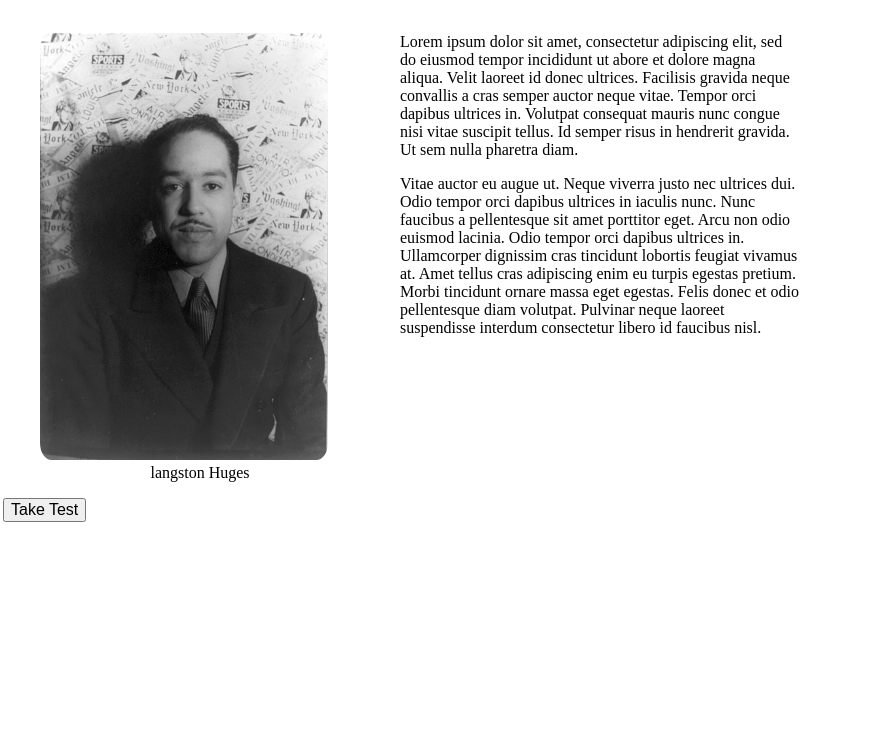
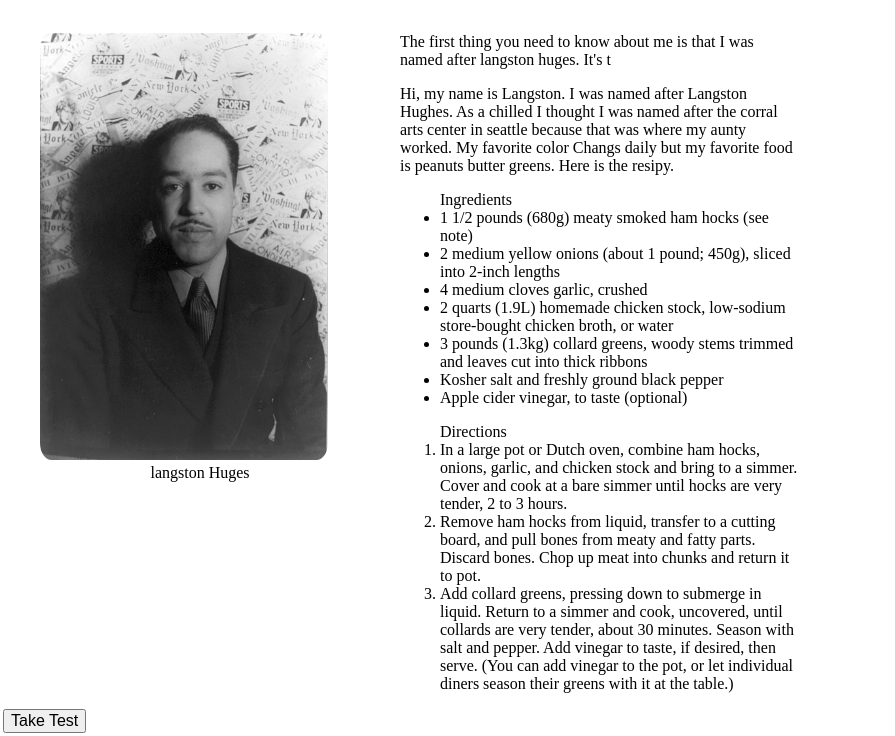
Before and after one commit to langstonBS/Lab01-AboutMe, a plain HTML site: page index.html in a window 1280 px wide. Shown: the part 110-846 px from the top of the page, without its empty margins (0-895 px from the left). Before the commit the page ends 800 px from the top, so only its background shows below. Drawn offline with Linux system fonts and the light colour scheme.

Commit message:
about me is made

```diff
--- a/app.js
+++ b/app.js
@@ -18,17 +18,11 @@ function runTest(){
     let score = '';
 
 
+
     //starting allert
-    alert("helow from me ");
+    alert("helo from me,");
 
-    //ask if wants to play
-    const play = confirm(" do you want to play");
-
-    if (play === false){
-        return;
-    }
-
-    //get name
+     //get name
     const firstName = prompt("What's your first name?");
     name = firstName;
     console.log(firstName);
@@ -38,6 +32,16 @@ function runTest(){
     const lastName = prompt("What is your last name");
     name = name + ' ' + lastName;
     console.log(name);
+
+
+    //ask if wants to cook
+    const cooking = confirm("do you want to cook my favorit resipy");
+    if (cooking === false){
+        return;
+    }
+
+
+
 
 
 
--- a/index.html
+++ b/index.html
@@ -22,19 +22,30 @@
             </figure>
         </section>
         <section class="main-content">
-            <p>Lorem ipsum dolor sit amet, consectetur adipiscing elit, sed do eiusmod tempor incididunt ut
-                abore et dolore magna aliqua. Velit laoreet id donec ultrices. Facilisis gravida neque
-                convallis a cras semper auctor neque vitae. Tempor orci dapibus ultrices in.
-                Volutpat consequat mauris nunc congue nisi vitae suscipit tellus.
-                Id semper risus in hendrerit gravida. Ut sem nulla pharetra diam.</p>
-                <p>Vitae auctor eu augue ut. Neque viverra justo nec ultrices dui.
-                Odio tempor orci dapibus ultrices in iaculis nunc. Nunc faucibus a
-                pellentesque sit amet porttitor eget. Arcu non odio euismod lacinia.
-            Odio tempor orci dapibus ultrices in. Ullamcorper dignissim cras tincidunt
-            lobortis feugiat vivamus at. Amet tellus cras adipiscing enim eu turpis egestas pretium.
-            Morbi tincidunt ornare massa eget egestas. Felis donec et odio pellentesque
-            diam volutpat. Pulvinar neque laoreet suspendisse interdum consectetur
-            libero id faucibus nisl. </p>
+            <p>  The first thing you need to know about me is that I was named after langston huges.
+                It's t
+            </p>
+                <p>Hi, my name is Langston.
+                    I was named after Langston Hughes.
+                    As a chilled I thought I was named after the corral arts center in seattle because that was where my aunty worked.
+                     My favorite color Changs daily but my favorite food is peanuts butter greens.
+                     Here is the resipy. </p>
+
+                    <ul>Ingredients
+                        <li>1 1/2 pounds (680g) meaty smoked ham hocks (see note)</li>
+                        <li>2 medium yellow onions (about 1 pound; 450g), sliced into 2-inch lengths</li>
+                         <li>4 medium cloves garlic, crushed</li>
+                        <li>2 quarts (1.9L) homemade chicken stock, low-sodium store-bought chicken broth, or water</li>
+                         <li>3 pounds (1.3kg) collard greens, woody stems trimmed and leaves cut into thick ribbons</li>
+                        <li>Kosher salt and freshly ground black pepper</li>
+                        <li>Apple cider vinegar, to taste (optional)</li>
+                    </ul>
+                    <ol>Directions
+                        <li> In a large pot or Dutch oven, combine ham hocks, onions, garlic, and chicken stock and bring to a simmer. Cover and cook at a bare simmer until hocks are very tender, 2 to 3 hours.</li>
+                        <li>Remove ham hocks from liquid, transfer to a cutting board, and pull bones from meaty and fatty parts. Discard bones. Chop up meat into chunks and return it to pot.</li>
+                        <li>Add collard greens, pressing down to submerge in liquid. Return to a simmer and cook, uncovered, until collards are very tender, about 30 minutes. Season with salt and pepper. Add vinegar to taste, if desired, then serve. (You can add vinegar to the pot, or let individual diners season their greens with it at the table.)</li>
+                    </ol>
+                </p>
         </section>
     </div>
 
```
